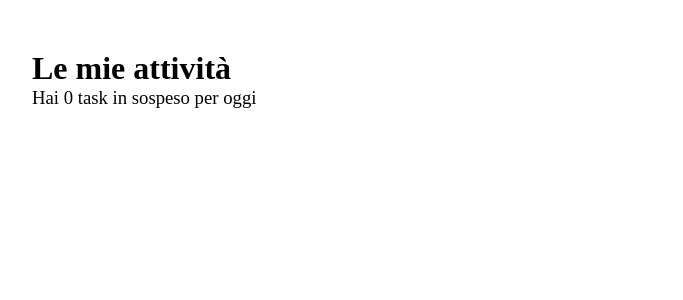
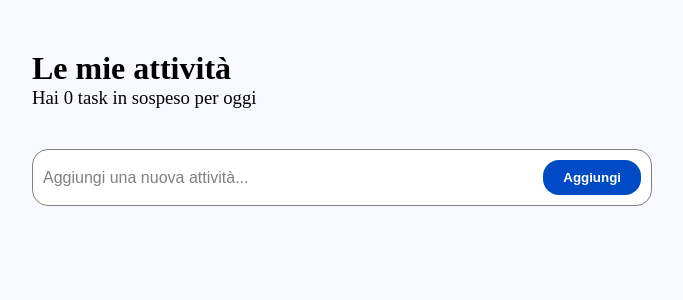
Before and after one commit to Ka-Scaccia/1_ToDoList, a React (Create React App) app: page / in a window 1280 px wide. Shown: the top 300 px of the page, without its empty margins (298-981 px from the left). Built offline with nearby package versions, Linux system fonts and the light colour scheme.

Commit message:
sviluppato e importato componente addNewTask

```diff
--- a/src/App.css
+++ b/src/App.css
@@ -4,3 +4,12 @@
   margin: 0;
   box-sizing: border-box;
 }
+/* generiche */
+body {
+  background-color: var(--bg-principal);
+}
+/* contenuto principale */
+.contenitorePrincipale {
+  flex-direction: column;
+  gap: var(--spacing-highest);
+}
--- a/src/App.js
+++ b/src/App.js
@@ -1,14 +1,24 @@
 import "./App.css";
 import "./CSS/utily.css";
+import "./CSS/utily.css";
+import "./App.css";
+import { AddNewTask } from "./componenti/AddNewTask.js";
 import { Header } from "./componenti/Header.js";
 import { useState } from "react";
 
 function App() {
   // useState
-  const [ countActivity, setCountActivity ] = useState(0);
+  const [countActivity, setCountActivity] = useState(0);
   return (
     <div className="App container">
-      <Header count={countActivity} setCount={setCountActivity} />
+      <div className="contenitorePrincipale flex">
+        <div className="box1">
+          <Header count={countActivity} setCount={setCountActivity} />
+        </div>
+        <div className="box2">
+          <AddNewTask />
+        </div>
+      </div>
     </div>
   );
 }
--- /dev/null
+++ b/src/CSS/addNewTask.css
@@ -0,0 +1,33 @@
+.newTask {
+  justify-content: space-between;
+  align-items: center;
+  background-color: var(--bg-addNewTask);
+  padding: var(--spacing-small);
+  border: 1px solid var(--color-grey);
+  border-radius: 16px;
+}
+.input_newTask {
+  color: var(--color-grey);
+  width: 50%;
+  font-size: 12px;
+}
+.input_newTask::placeholder {
+  color: var(--color-grey);
+}
+.btn_newTask {
+  background-color: var(--bg-blue);
+  color: var(--color-white);
+  font-weight: bold;
+  width: fit-content;
+}
+/* media query */
+@media screen and (min-width: 425px) {
+  .input_newTask {
+    font-size: 16px;
+  }
+}
+@media screen and (min-width: 1024px) {
+  .input_newTask {
+    width: 80%;
+  }
+}
--- a/src/CSS/componenti.css
+++ /dev/null
@@ -1,4 +0,0 @@
-/* Search */
-.contenitoreSearch {
-  padding: var(--spacing-medium);
-}
--- a/src/CSS/rootEgeneral.css
+++ b/src/CSS/rootEgeneral.css
@@ -1,6 +1,16 @@
 /* root */
 :root {
+  /* spacing */
   --spacing-small: 10px;
+  --spacing-medium: 20px;
+  --spacing-highest: 40px;
+  /* bg */
+  --bg-principal: #F8F9FF;
+  --bg-addNewTask: #FFFFFF;
+  --bg-blue: #004AC6;
+  /* color */
+  --color-grey: grey;
+  --color-white: white;
 }
 /* generali */
 h1 {
@@ -9,3 +19,16 @@ h1 {
 h3 {
   font-weight: 100;
 }
+input {
+  border: none;
+  outline: none;
+}
+button {
+  border: none;
+  padding: var(--spacing-small) var(--spacing-medium);
+  border-radius: 16px;
+  cursor: pointer;
+}
+button:hover {
+  text-decoration: underline;
+}
--- a/src/CSS/utily.css
+++ b/src/CSS/utily.css
@@ -1,6 +1,15 @@
 /* utily */
 .container {
+  margin-top: 40px;
+  padding: var(--spacing-small);
+}
+.flex {
+  display: flex;
+}
+/* media query */
+@media screen and (min-width: 768px) {
+  .container {
     width: 50%;
     margin: 40px auto 0 auto;
-    padding: var(--spacing-small);
+  }
 }
--- a/src/componenti/AddNewTask.js
+++ b/src/componenti/AddNewTask.js
@@ -1,7 +1,14 @@
 import React from 'react'
+import "../CSS/addNewTask.css";
 
 export const AddNewTask = () => {
   return (
-    <div>AddNewTask</div>
+    <>
+      <div className='newTask flex'>
+        <input type='text' placeholder='Aggiungi una nuova attività...'
+        className='input_newTask'/>
+        <button className='btn_newTask'>Aggiungi</button>
+      </div>
+    </>
   )
 }
```
